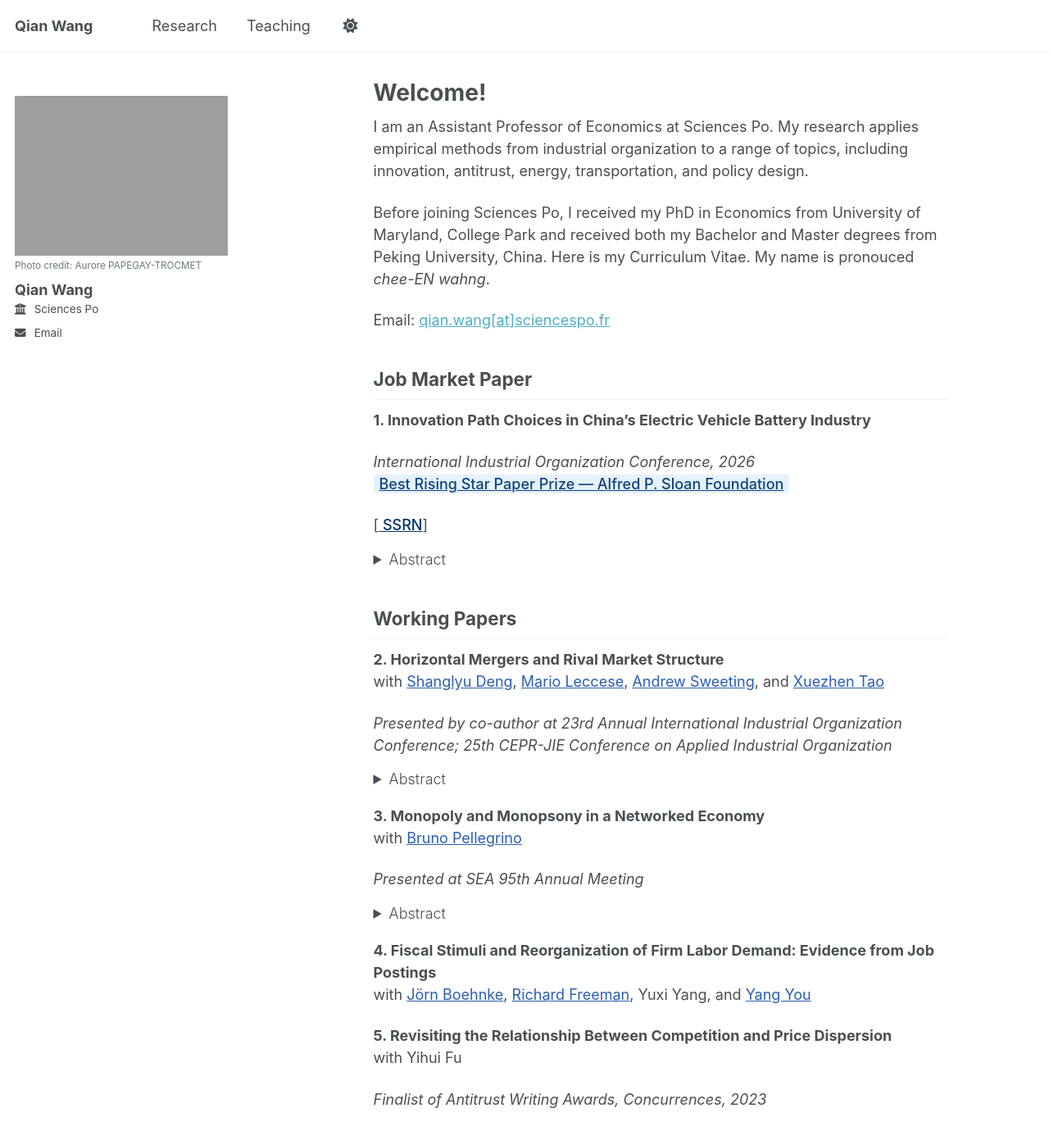
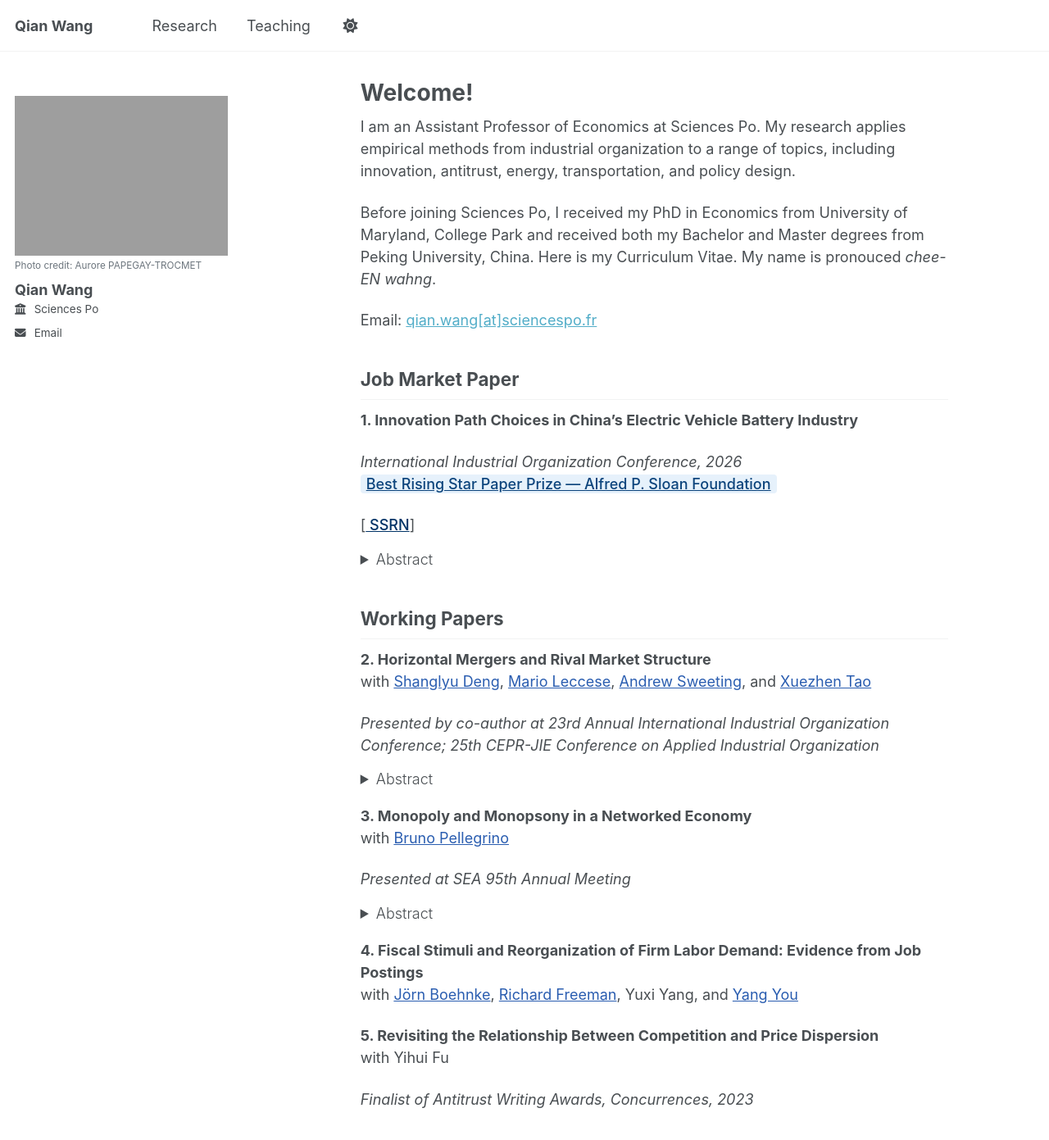
Before and after one commit to qwang819/qwang819.github.io, a Jekyll site: the page built from _pages/about.md, in a window 1280 px wide and 1400 px high. Shown: the top 1391 px of the window at 82% size. Built offline with Jekyll 4.4.1, drawn with Linux system fonts in a browser that asks for light colours; a script that is not in the unit is left out.

Commit message:
Adjust prefix span in page layout for large screens

```diff
--- a/_sass/layout/_page.scss
+++ b/_sass/layout/_page.scss
@@ -19,7 +19,7 @@
 .page {
   @include breakpoint($large) {
     @include span(9 of 12 last);
-    @include prefix(1.15 of 12);
+    @include prefix(1 of 12);
     @include suffix(1 of 12);
   }
 
```
